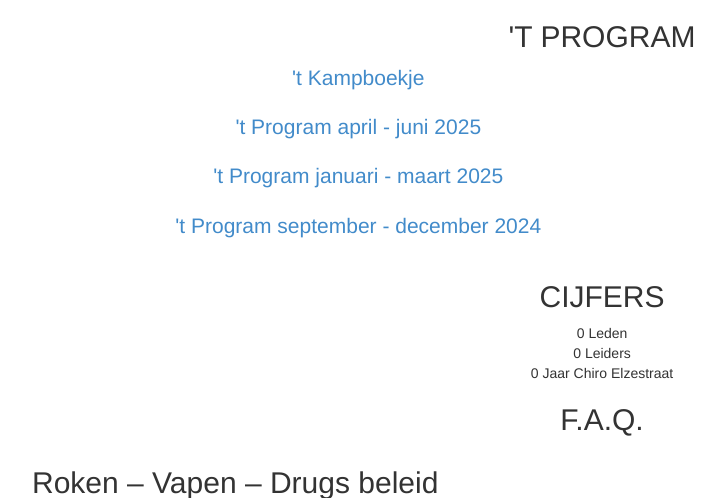
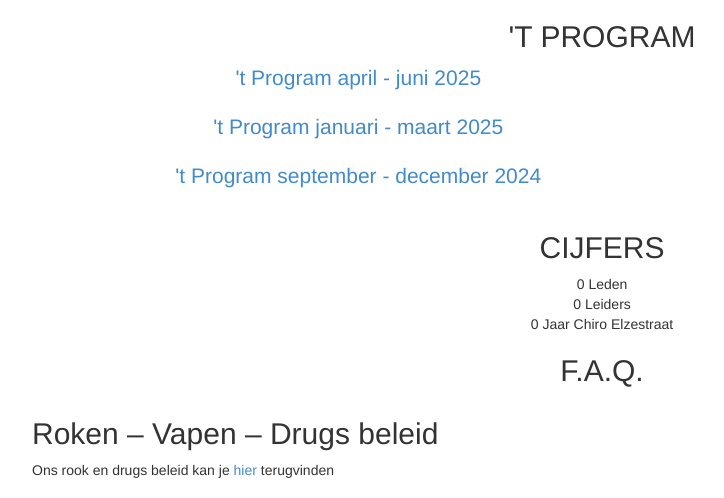
Before and after one commit to Chiro-Elzestraat/chiroelzestraat.be, a PHP site: page /chirojongens/index.php in a window 1280 px wide. Shown: the part 1606-2104 px from the top of the page, without its empty margins (38-762 px from the left). Run offline with PHP 8.4, Linux system fonts and the light colour scheme; some libraries are stand-ins or nearby versions.

Commit message:
kampboekje verwijderd

```diff
--- a/chirojongens/index.php
+++ b/chirojongens/index.php
@@ -382,7 +382,6 @@ $_SESSION['r'] = $r;
                 <h2 class="text-uppercase ftco-uppercase">'t Program</h2>
                 <div class="row justify-content-center mb-5">
                     <div class="col-md-7">
-                        <p class="lead"><a href="https://tprogram.chiroelzestraat.be/kampboekje2025.pdf">'t Kampboekje</a></p>
                         <p class="lead"><a href="https://tprogram.chiroelzestraat.be/Program-april-juni.pdf">'t Program
                         april - juni 2025</a></p>
                         <p class="lead"><a href="https://tprogram.chiroelzestraat.be/Program-jan-mrt.pdf">'t Program
```
